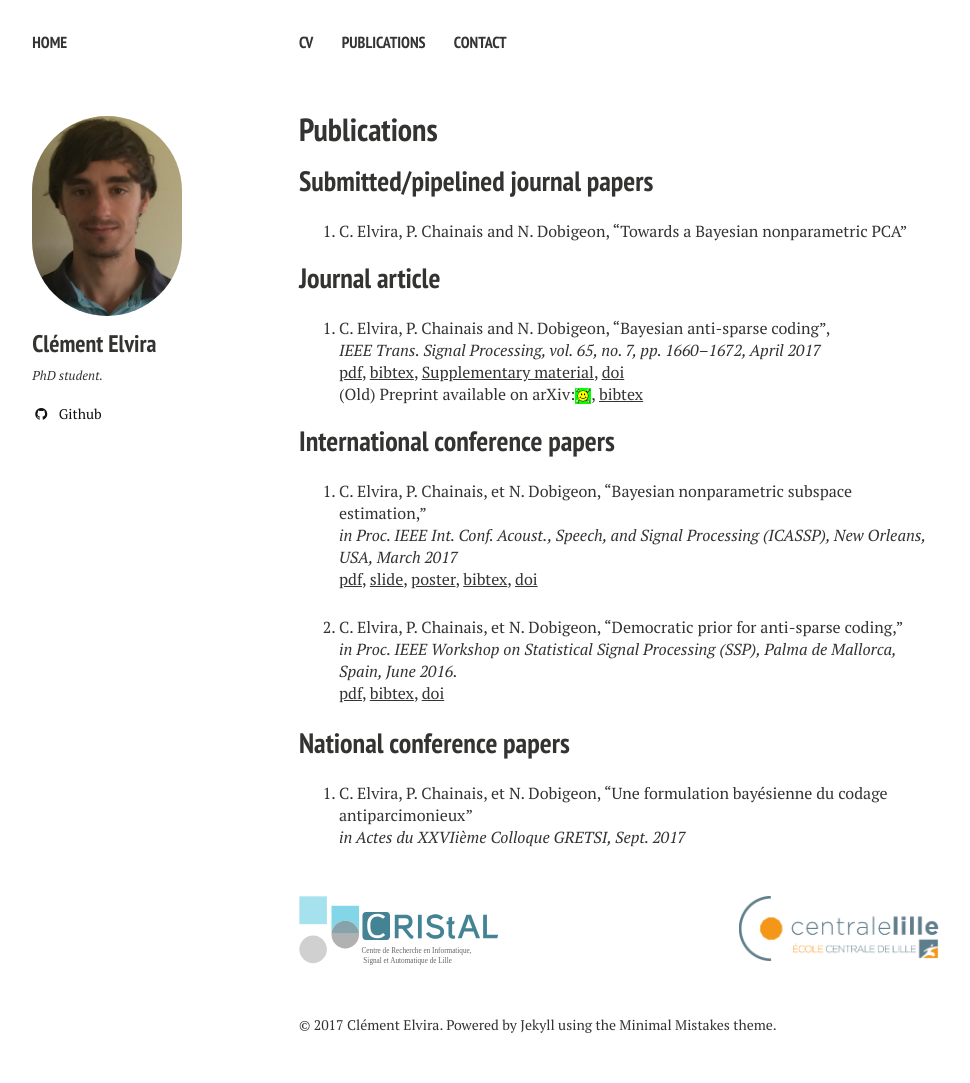
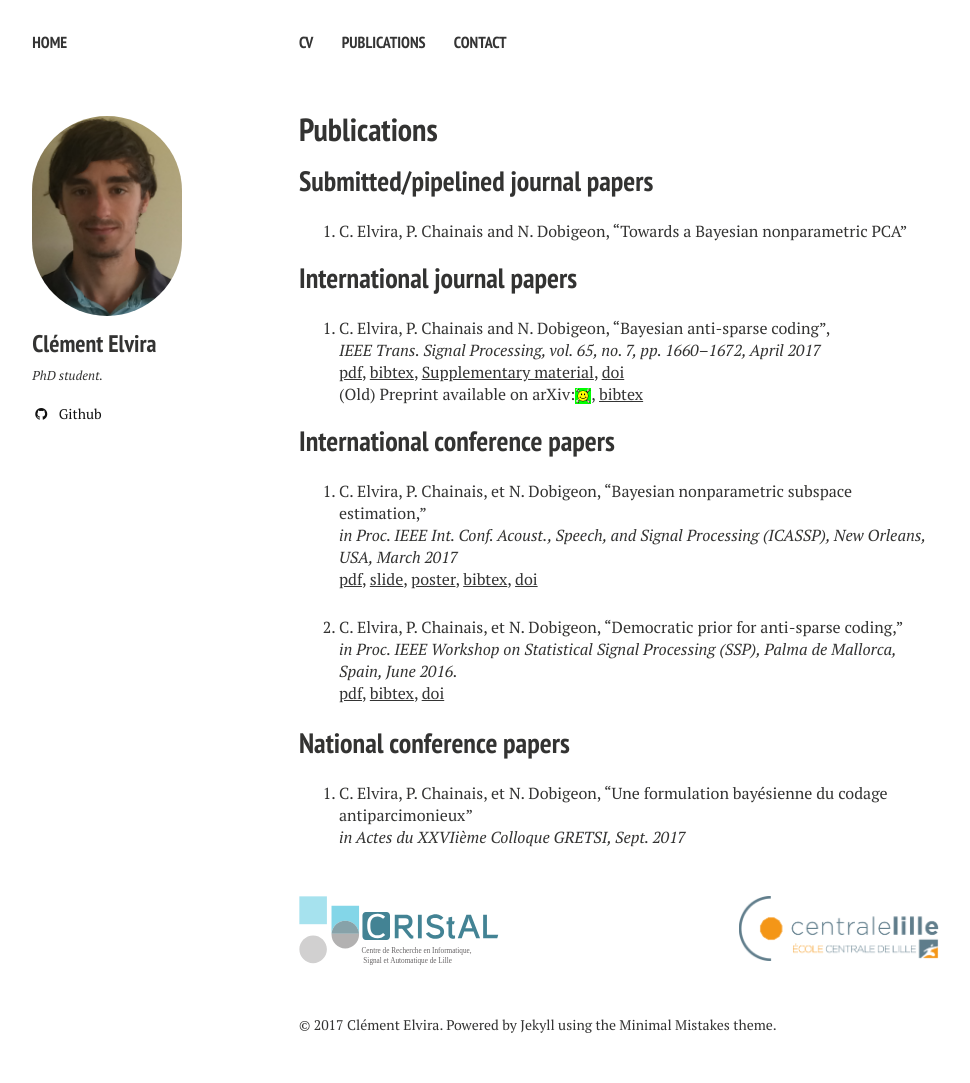
Before and after one commit to c-elvira/c-elvira.github.io-old, a Jekyll site: the page built from publication/index.md, in a window 1280 px wide. Shown: the whole page, without its empty margins (21-991 px from the left). Built offline with Jekyll 4.4.1, drawn with Linux system fonts in a browser that asks for light colours; nearby versions of some CDN libraries.

Commit message:
Update index.md
minor modification

```diff
--- a/publication/index.md
+++ b/publication/index.md
@@ -10,7 +10,7 @@ comments: true
 
 1. C. Elvira, P. Chainais and N. Dobigeon, "Towards a Bayesian nonparametric PCA" <br/>
 
-## Journal article
+## International journal papers
 
 1. C. Elvira, P. Chainais and N. Dobigeon, "Bayesian anti-sparse coding", <br/>
 *IEEE Trans. Signal Processing, vol. 65, no. 7, pp. 1660--1672, April 2017* <br/>
```
